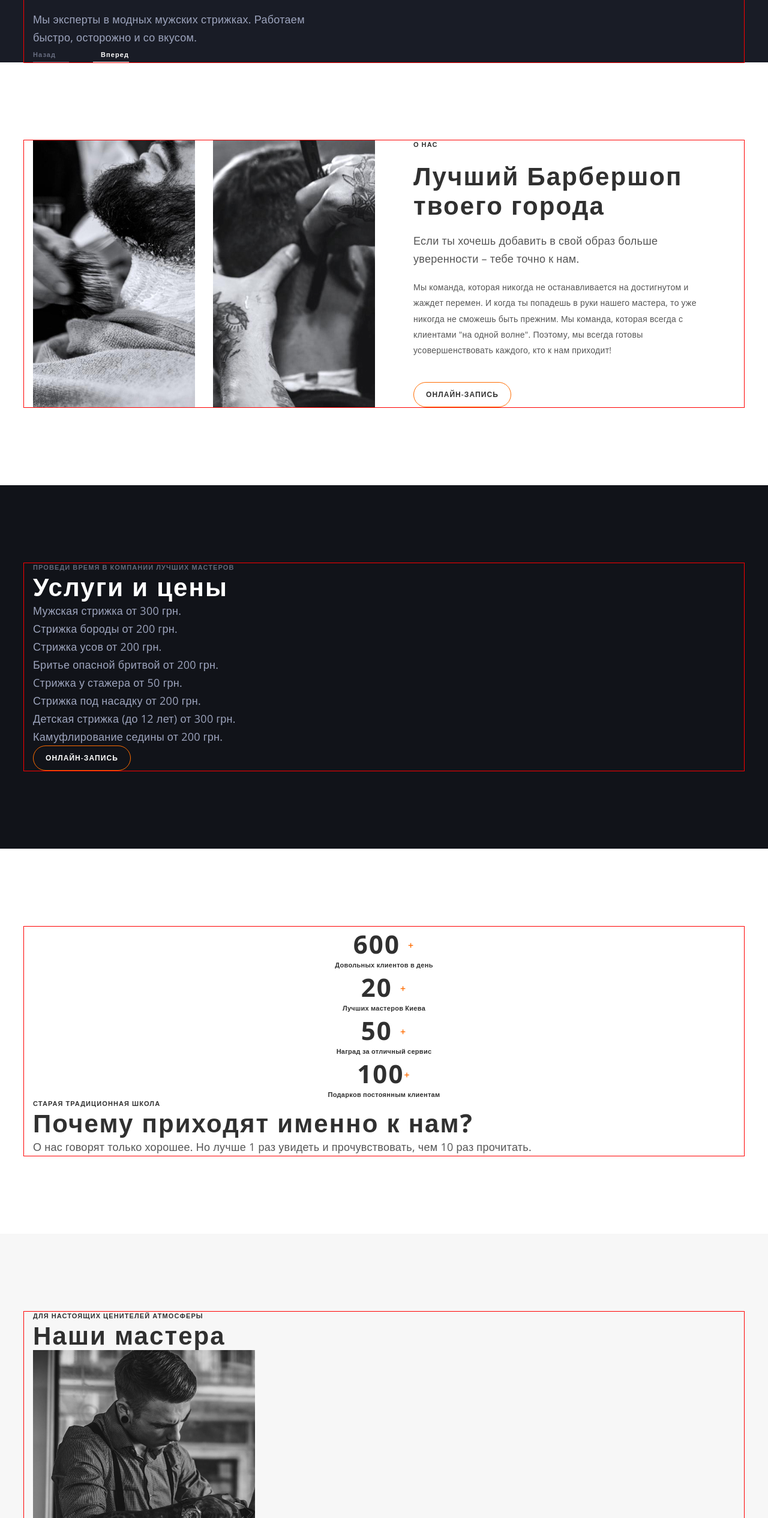
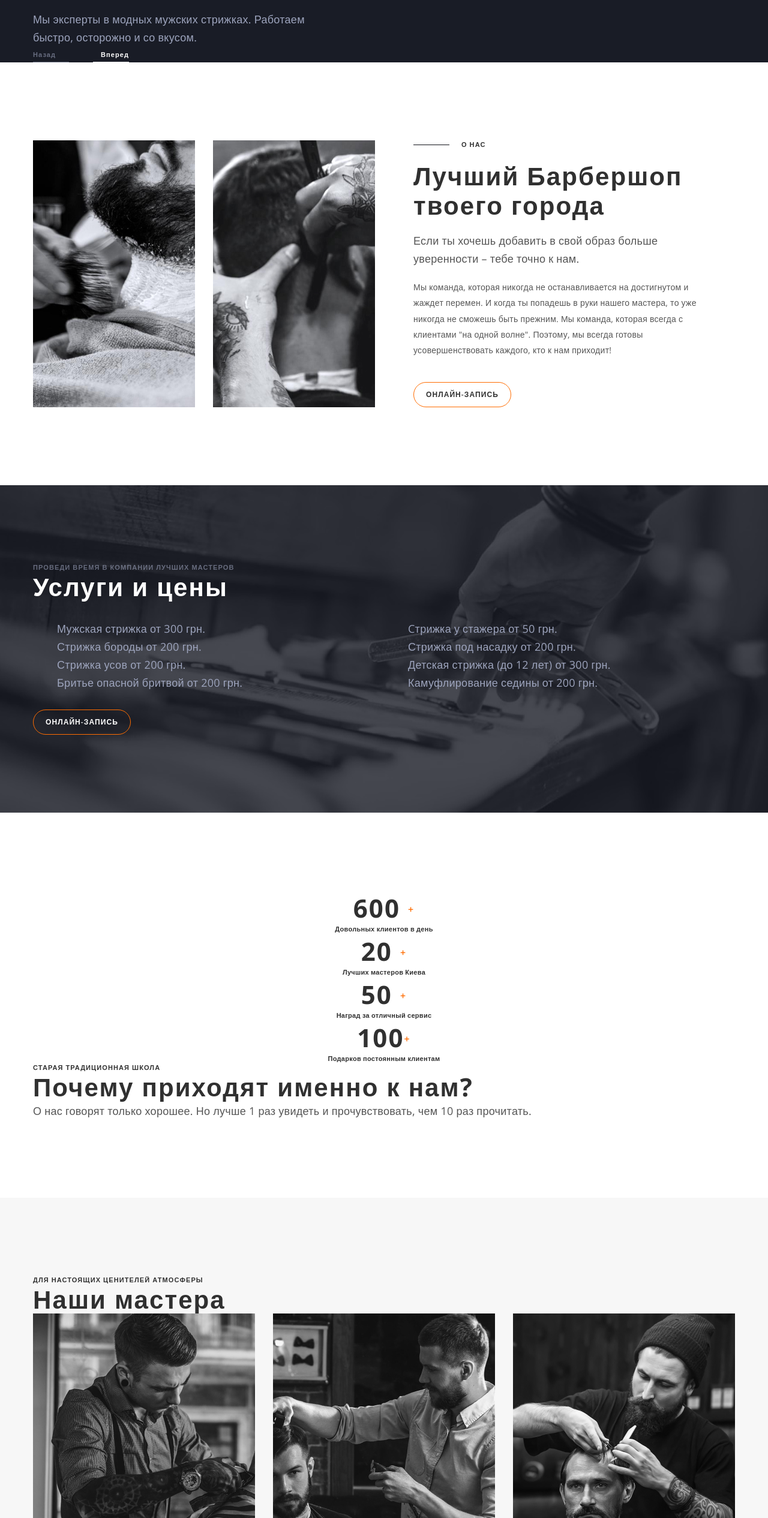
Before and after one commit to goitacademy-lectures/fecore-55, a plain HTML site: page index.html in a window 1280 px wide. Shown: the part 269-2800 px from the top of the page at 60% size. Drawn offline with nearby package versions, Linux system fonts and the light colour scheme.

Commit message:
add module 04

```diff
--- a/css/styles.css
+++ b/css/styles.css
@@ -2,7 +2,6 @@
   --main-font: 'Open Sans', sans-serif;
   --secondary-font: 'Raleway', sans-serif;
 
-  --1: #ffff35;
   /* text colors */
   --accent-cl: #ff6c00;
   --main-txt-cl: #555555;
@@ -12,6 +11,10 @@
   --main-bg-cl: #ffffff;
   --secondary-bg-cl: #f7f7f7;
   --dark-bg-cl: #191c26;
+
+  /* grid items */
+  --items: 1;
+  --indent: 30px;
 }
 
 body {
@@ -21,6 +24,9 @@ body {
   letter-spacing: 0.02em;
 
   color: var(--main-txt-cl);
+
+  /* background-image: url(../images/stock.jpg); */
+  /* background-size: 300px 300px; */
 }
 
 h1,
@@ -35,6 +41,8 @@ p {
 
 img {
   display: block;
+  max-width: 100%;
+  height: auto;
 }
 
 .visually-hidden {
@@ -51,7 +59,7 @@ img {
 }
 
 .container {
-  outline: 1px solid red;
+  /* outline: 1px solid red; */
 
   width: 1200px;
 
@@ -76,6 +84,22 @@ img {
   list-style: none;
   padding: 0;
   margin: 0;
+}
+
+/**
+  |============================
+  | Сітка для колекції з елементів
+  |============================
+*/
+.grid {
+  display: flex;
+  flex-wrap: wrap;
+
+  gap: var(--indent);
+}
+
+.grid-item {
+  flex-basis: calc((100% - var(--indent) * (var(--items) - 1)) / var(--items));
 }
 
 .btn {
@@ -307,6 +331,9 @@ img {
 .about .uppertitle {
   margin-bottom: 20px;
 
+  display: flex;
+  align-items: center;
+
   font-weight: 600;
   font-size: 11px;
   line-height: 1.36;
@@ -314,6 +341,16 @@ img {
   text-transform: uppercase;
 
   color: #303030;
+}
+
+.about .uppertitle::before {
+  content: '';
+  margin-right: 20px;
+
+  display: block;
+  width: 60px;
+  height: 1px;
+  background-color: #111319;
 }
 
 .about .section-title {
@@ -347,7 +384,17 @@ img {
   |============================
 */
 .price {
-  background-color: #111319;
+  max-width: 1280px;
+  margin-left: auto;
+  margin-right: auto;
+  /* background-color: #111319; */
+  /* Фонове зображення + градієнт */
+  background-image: url(../images/price/bg-price.png), linear-gradient(to bottom, #191c26, #191c26);
+
+  background-repeat: no-repeat;
+  background-position: center;
+
+  background-size: cover;
 }
 
 .price .uppertitle {
@@ -369,7 +416,16 @@ img {
   color: #ffffff;
 }
 
-.price .inner-list {
+.price-list {
+  display: flex;
+}
+
+.price-item {
+  flex-basis: 50%;
+  padding: 30px 40px;
+}
+
+.price-inner-list {
   font-size: 18px;
   line-height: 1.67;
 
@@ -460,6 +516,10 @@ img {
   color: #303030;
 }
 
+.member-item {
+  --items: 3;
+}
+
 .member-title {
   font-size: 18px;
   line-height: 1.39;
@@ -499,6 +559,37 @@ img {
   color: #303030;
 }
 
+.gallery .list {
+  display: flex;
+  flex-wrap: wrap;
+  /* gap: 30px; */
+  /* margin-right: -30px; */
+  margin: -15px;
+}
+
+.gallery .item {
+  /* margin-right: 30px; */
+  margin: 15px;
+  flex-basis: calc((100% - 120px) / 4);
+}
+/* .gallery .item:last-child {
+  margin-right: 0;
+} */
+
+/**
+  |============================
+  | Contacts section
+  |============================
+*/
+.contacts {
+  height: 644px;
+  background-color: var(--dark-bg-cl);
+  background-image: url(../images/contacts/bg-contacts.png);
+  background-size: contain;
+  background-repeat: no-repeat;
+  background-position: top left calc(50% + 312px);
+}
+
 /**
   |============================
   | Footer section
--- a/index.html
+++ b/index.html
@@ -4,7 +4,7 @@
     <meta charset="UTF-8" />
     <meta http-equiv="X-UA-Compatible" content="IE=edge" />
     <meta name="viewport" content="width=device-width, initial-scale=1.0" />
-    <title>Module 02 practice</title>
+    <title>Module 04 theory</title>
     <!-- Project fonts -->
     <link rel="preconnect" href="https://fonts.googleapis.com" />
     <link rel="preconnect" href="https://fonts.gstatic.com" crossorigin />
@@ -143,17 +143,17 @@
         <div class="container">
           <p class="uppertitle">Проведи время в компании лучших мастеров</p>
           <h2 class="section-title">Услуги и цены</h2>
-          <ul class="list">
-            <li class="item">
-              <ul class="inner-list list">
-                <li class="inner-item">Мужская стрижка от 300 грн.</li>
-                <li class="inner-item">Стрижка бороды от 200 грн.</li>
-                <li class="inner-item">Стрижка усов от 200 грн.</li>
-                <li class="inner-item">Бритье опасной бритвой от 200 грн.</li>
+          <ul class="price-list list">
+            <li class="price-item">
+              <ul class="price-inner-list list">
+                <li class="inner-item"><span>Мужская стрижка</span> от 300 грн.</li>
+                <li class="inner-item"><span>Стрижка бороды</span> от 200 грн.</li>
+                <li class="inner-item"><span>Стрижка усов</span> от 200 грн.</li>
+                <li class="inner-item"><span>Бритье опасной</span> бритвой от 200 грн.</li>
               </ul>
             </li>
-            <li class="item">
-              <ul class="inner-list list">
+            <li class="price-item">
+              <ul class="price-inner-list list">
                 <li class="inner-item">Cтрижка у стажера от 50 грн.</li>
                 <li class="inner-item">Стрижка под насадку от 200 грн.</li>
                 <li class="inner-item">Детская стрижка (до 12 лет) от 300 грн.</li>
@@ -200,8 +200,8 @@
         <div class="container">
           <p class="uppertitle">для настоящих ценителей атмосферы</p>
           <h2 class="section-title">Наши мастера</h2>
-          <ul class="member-list list">
-            <li class="member-item">
+          <ul class="member-list list grid">
+            <li class="member-item grid-item">
               <img
                 class="member-img"
                 src="./images/team/member-1.jpg"
@@ -236,7 +236,7 @@
                 </ul>
               </div>
             </li>
-            <li class="member-item">
+            <li class="member-item grid-item">
               <img
                 class="member-img"
                 src="./images/team/member-2.jpg"
@@ -271,7 +271,7 @@
                 </ul>
               </div>
             </li>
-            <li class="member-item">
+            <li class="member-item grid-item">
               <img
                 class="member-img"
                 src="./images/team/member-3.jpg"
@@ -354,6 +354,8 @@
           </ul>
         </div>
       </section>
+      <!-- Секція Контакти -->
+      <section class="contacts section"></section>
     </main>
 
     <!-- Підвал сайту -->
```
Also changed, not shown: images/contacts/bg-contacts.png (added), images/icons/facebook.svg (added), images/icons/instagram.svg (added), images/icons/linkedin.svg (added), images/icons/twitter.svg (added), images/price/bg-price.png (added), images/sprite.svg (added), images/stock.jpg (added), 1 other file.
